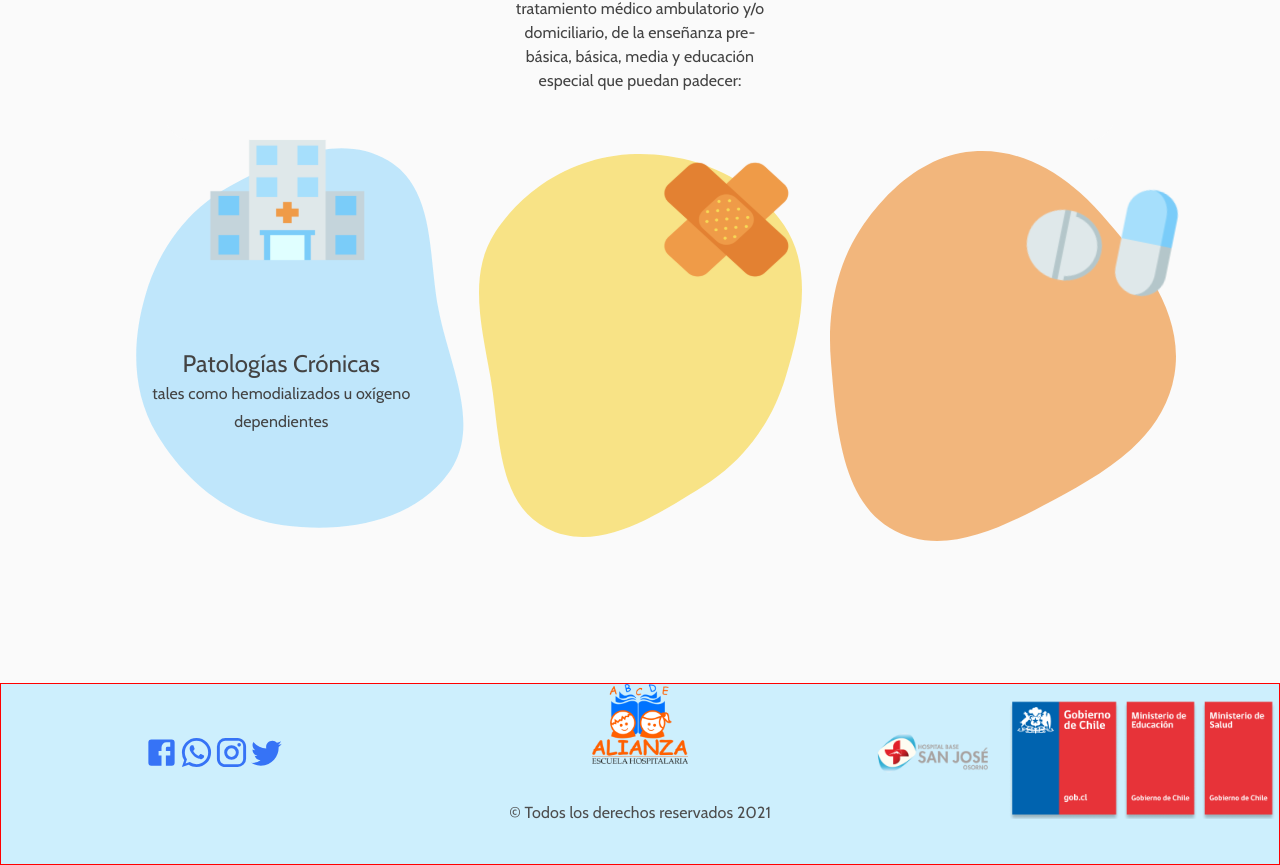
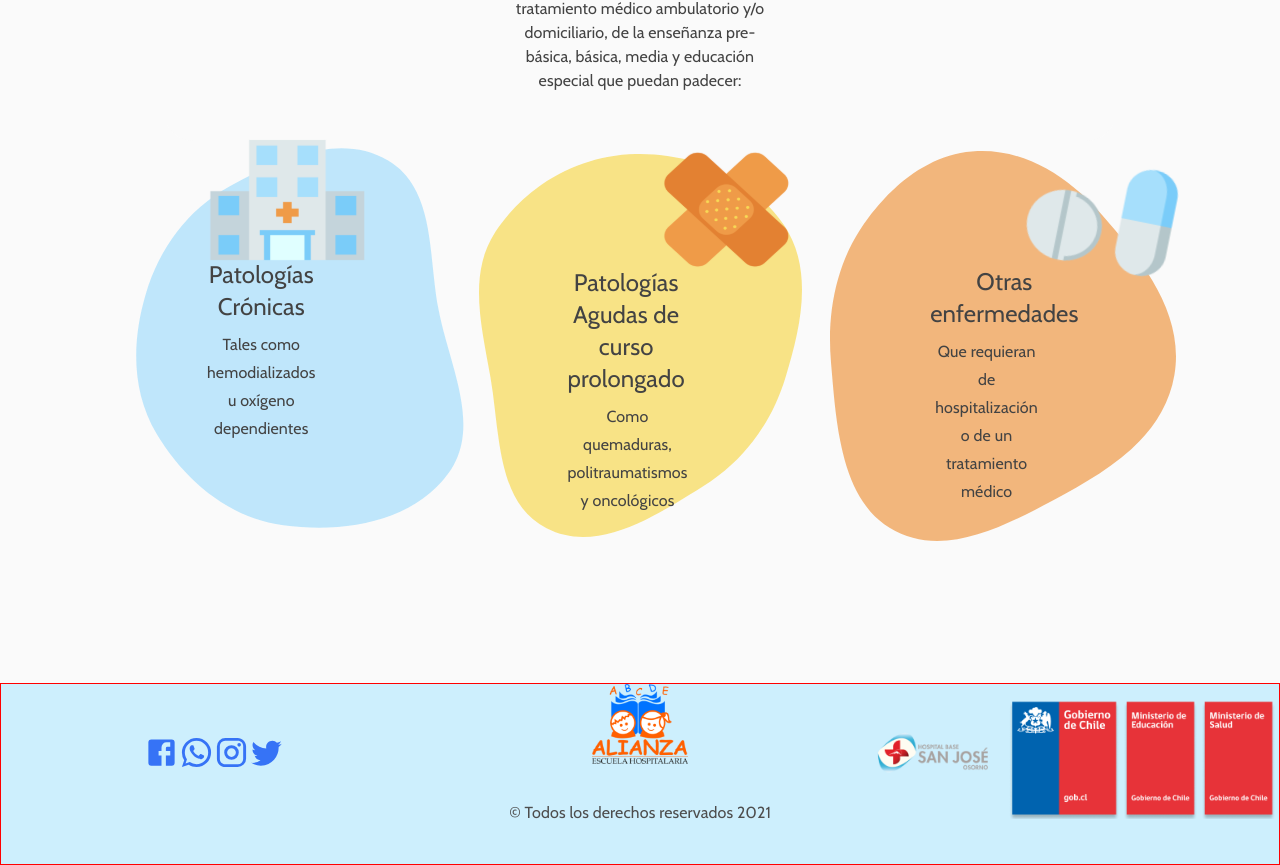
Before and after one commit to ALONPC/escuela-hospitalaria-alianza, a React (Create React App) app: page / in a window 1280 px wide. Shown: the part 1338-2203 px from the top of the page. Built offline with nearby package versions, Linux system fonts and the light colour scheme.

Commit message:
wip fixing position beans and text

```diff
--- a/src/components/Views/Welcome/Welcome3.jsx
+++ b/src/components/Views/Welcome/Welcome3.jsx
@@ -15,11 +15,16 @@ import OrangeBean from "../../../assets/orangeBean.svg";
 import Pill from "../../../assets/pill.svg";
 
 export const Welcome3 = () => {
-  let layout = useLayout(3);
+  const layout = useLayout(3);
   // const layout = {
   //   lg: 4,
   //   xs: 4,
   // };
+  const beanLayout = {
+    lg: 4,
+    md: 4,
+    xs: 4,
+  };
   const spacing = useSpacing();
   const theme = useTheme();
   const small = useMediaQuery(theme.breakpoints.between("xs", "lg"));
@@ -40,21 +45,29 @@ export const Welcome3 = () => {
       position: "absolute",
       top: 0,
       float: "left",
-      left: small ? "30%" : "1rem",
+      left: small ? "30%" : "4rem",
       zIndex: 1,
     },
     patch: {
       position: "absolute",
-      top: 0,
-      float: "left",
+      top: -10,
+      float: "left", // this 'fixes' the element with the nearest relative element, which is the grid
       left: small ? "50%" : "4rem",
       zIndex: 1,
     },
     pill: {
       position: "absolute",
-      top: 0,
+      top: -20,
       float: "left",
       left: small ? "50%" : "4rem",
+      zIndex: 1,
+    },
+    text: {
+      position: "absolute",
+      top: "30%",
+      left: "30%",
+      // transform: "translate(-50%, 0%)",
+      float: "left",
       zIndex: 1,
     },
   }));
@@ -93,23 +106,68 @@ export const Welcome3 = () => {
         spacing={2}
       >
         <Grid style={{ position: "relative" }} item {...layout}>
-          <div>
+          <>
             <img src={BlueBean} alt="blueBean"></img>
-            <Grid style={{ position: "absolute", top: "50%" }}>
-              <Typography variant="h5">Patologías Crónicas</Typography>
-              <Typography variant="subtitle1">
-                tales como hemodializados u oxígeno dependientes
-              </Typography>
+            <Grid
+              container
+              className={classes.text}
+              spacing={1}
+              {...beanLayout}
+            >
+              <Grid item>
+                <Typography variant="h5">Patologías Crónicas</Typography>
+              </Grid>
+              <Grid item>
+                <Typography variant="subtitle1">
+                  Tales como hemodializados u oxígeno dependientes
+                </Typography>
+              </Grid>
             </Grid>
-          </div>
+          </>
           <img className={classes.hospital} src={Hospital} alt="hospital"></img>
         </Grid>
         <Grid style={{ position: "relative" }} item {...layout}>
-          <img src={YellowBean} alt="yellowBean"></img>
+          <>
+            <img src={YellowBean} alt="yellowBean"></img>
+            <Grid
+              container
+              className={classes.text}
+              spacing={1}
+              {...beanLayout}
+            >
+              <Grid item>
+                <Typography variant="h5">
+                  Patologías Agudas de curso prolongado
+                </Typography>
+              </Grid>
+              <Grid item>
+                <Typography variant="subtitle1">
+                  Como quemaduras, politraumatismos y oncológicos
+                </Typography>
+              </Grid>
+            </Grid>
+          </>
           <img className={classes.patch} src={Patch} alt="patch"></img>
         </Grid>
         <Grid style={{ position: "relative" }} item {...layout}>
-          <img src={OrangeBean} alt="orangeBean"></img>
+          <>
+            <img src={OrangeBean} alt="orangeBean"></img>
+            <Grid
+              container
+              className={classes.text}
+              spacing={1}
+              {...beanLayout}
+            >
+              <Grid item>
+                <Typography variant="h5">Otras enfermedades</Typography>
+              </Grid>
+              <Grid item>
+                <Typography variant="subtitle1">
+                  Que requieran de hospitalización o de un tratamiento médico
+                </Typography>
+              </Grid>
+            </Grid>
+          </>
           <img className={classes.pill} src={Pill} alt="pill"></img>
         </Grid>
       </Grid>
```
